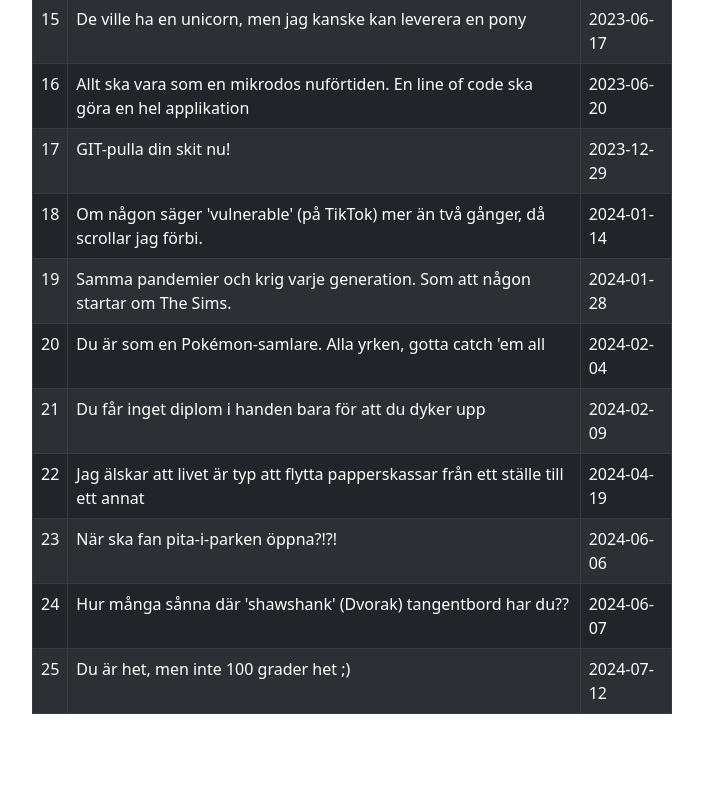
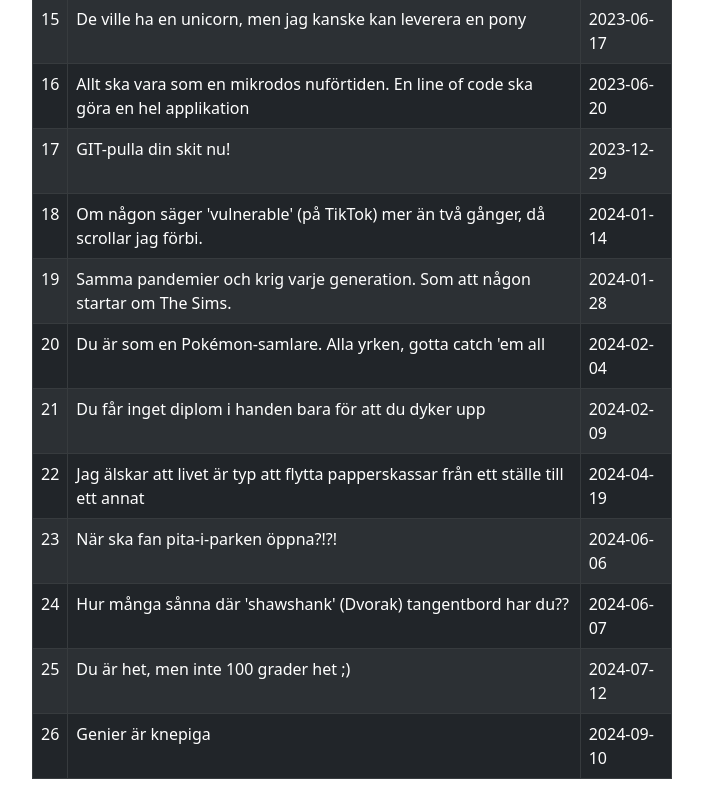
Before and after one commit to Stenstromen/filosofiskaeleonora, a React (Vite) app: page /all in a window 1280 px wide. Shown: the part 1057-1852 px from the top of the page, without its empty margins (288-991 px from the left). Before the commit the page ends 1787 px from the top, so only its background shows below. Built offline with nearby package versions, Linux system fonts and the light colour scheme.

Commit message:
added quote

```diff
--- a/src/assets/Quotes.js
+++ b/src/assets/Quotes.js
@@ -131,6 +131,11 @@ const Quotes = [
     quote: "Du är het, men inte 100 grader het ;)",
     date: "2024-07-12",
   },
+  {
+    id: 26,
+    quote: "Genier är knepiga",
+    date: "2024-09-10",
+  },
 ];
 
 //module.exports = Quotes;
```
